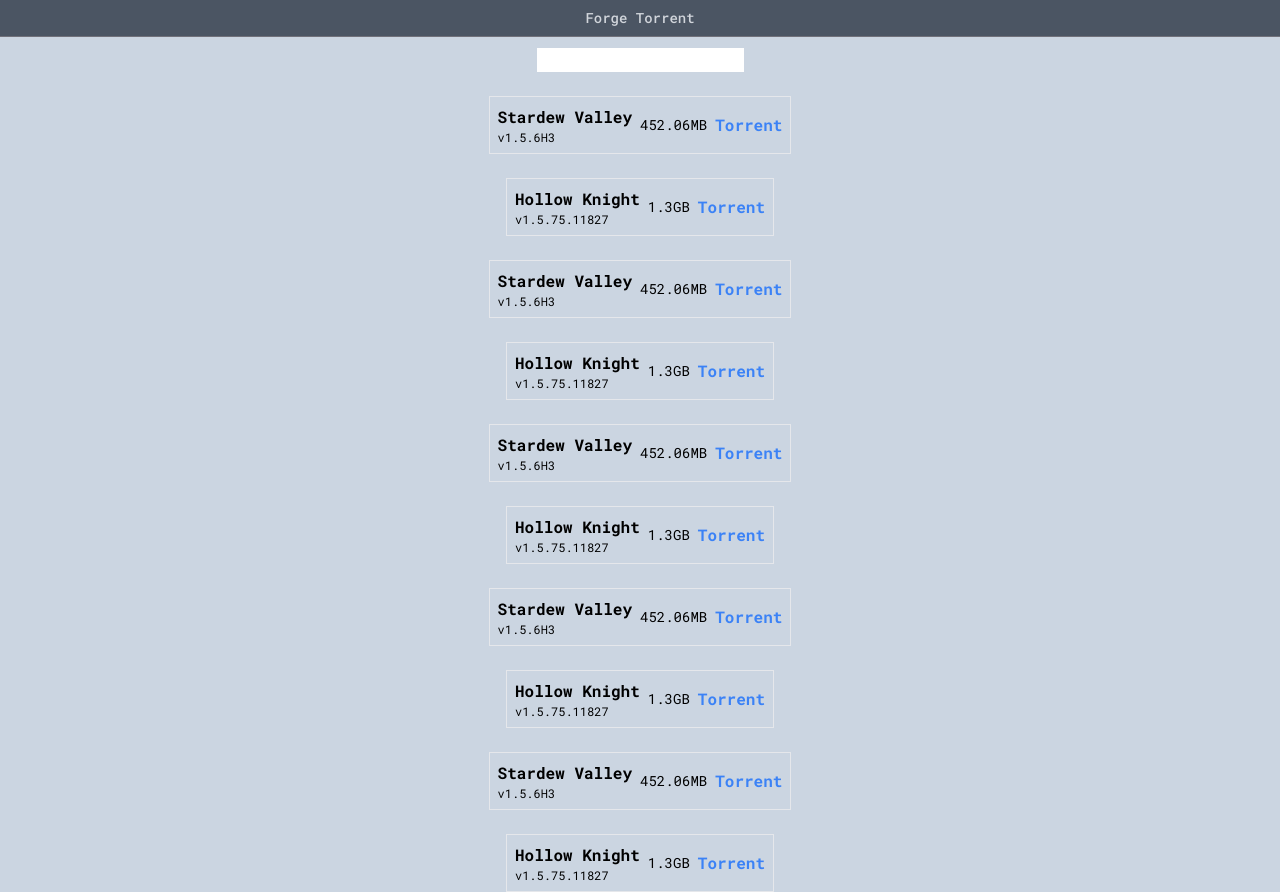
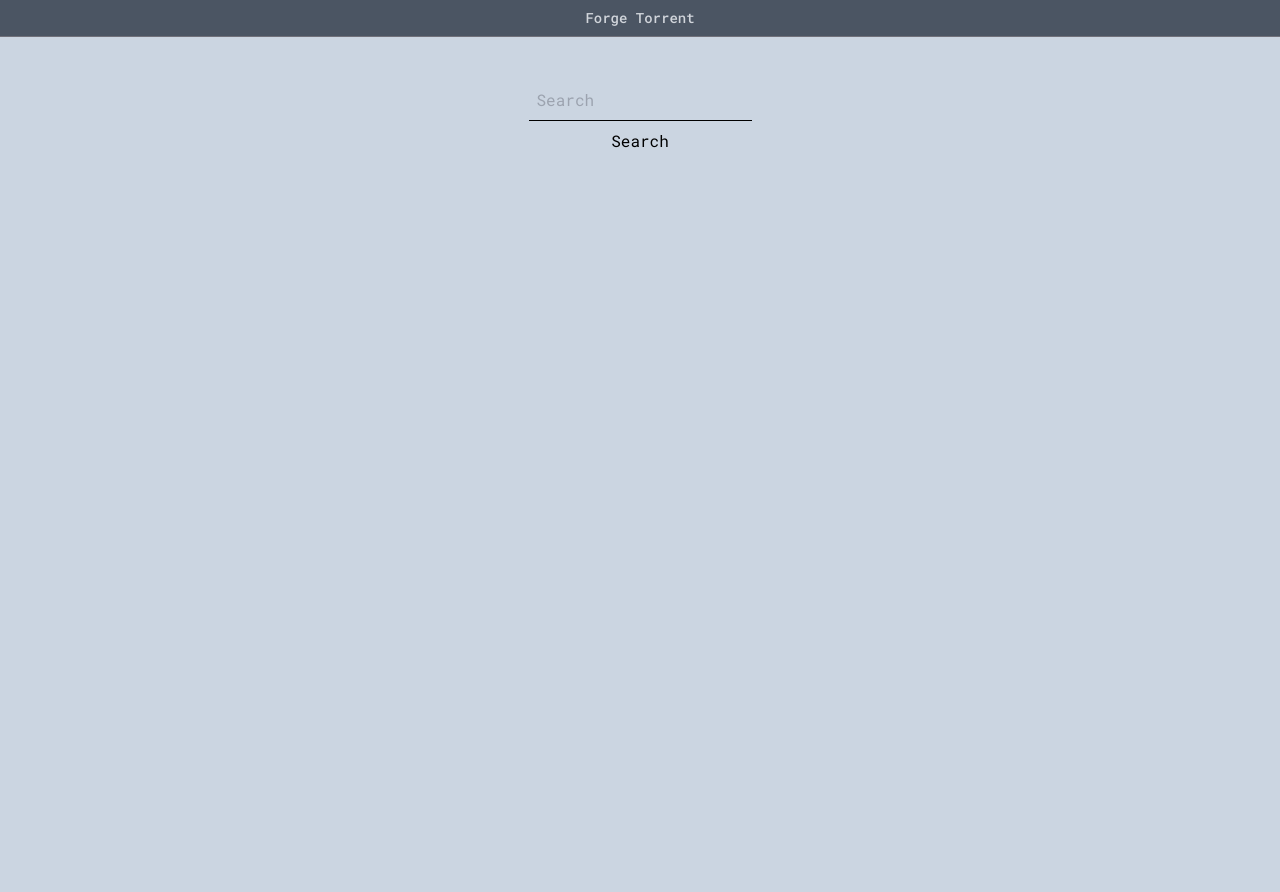
Before and after one commit to umarxd/forge-torrent, a Next.js app: page / in a window 1280 px wide. After the commit the page ends 800 px from the top, so only its background shows below. Built offline with nearby package versions, Linux system fonts and the light colour scheme.

Commit message:
add search functionality

```diff
--- a/Torrents.json
+++ b/Torrents.json
@@ -1,62 +1,29 @@
 [
   {
-    "name": "Stardew Valley ",
+    "name": "Stardew Valley",
     "magnetLink": "magnet:?xt=urn:btih:739E98F815286F8D6453864C4C2FE2D4CA43953F&dn=Stardew+Valley+v1.5.6H3&tr=http%3A%2F%2Fp4p.arenabg.com%3A1337%2Fannounce&tr=udp%3A%2F%2F47.ip-51-68-199.eu%3A6969%2Fannounce&tr=udp%3A%2F%2F9.rarbg.me%3A2780%2Fannounce&tr=udp%3A%2F%2F9.rarbg.to%3A2710%2Fannounce&tr=udp%3A%2F%2F9.rarbg.to%3A2730%2Fannounce&tr=udp%3A%2F%2F9.rarbg.to%3A2920%2Fannounce&tr=udp%3A%2F%2Fopen.stealth.si%3A80%2Fannounce&tr=udp%3A%2F%2Fopentracker.i2p.rocks%3A6969%2Fannounce&tr=udp%3A%2F%2Ftracker.coppersurfer.tk%3A6969%2Fannounce&tr=udp%3A%2F%2Ftracker.cyberia.is%3A6969%2Fannounce&tr=udp%3A%2F%2Ftracker.dler.org%3A6969%2Fannounce&tr=udp%3A%2F%2Ftracker.internetwarriors.net%3A1337%2Fannounce&tr=udp%3A%2F%2Ftracker.leechers-paradise.org%3A6969%2Fannounce&tr=udp%3A%2F%2Ftracker.openbittorrent.com%3A6969%2Fannounce&tr=udp%3A%2F%2Ftracker.opentrackr.org%3A1337&tr=udp%3A%2F%2Ftracker.pirateparty.gr%3A6969%2Fannounce&tr=udp%3A%2F%2Ftracker.tiny-vps.com%3A6969%2Fannounce&tr=udp%3A%2F%2Ftracker.torrent.eu.org%3A451%2Fannounce",
     "size": "452.06MB",
+    "type": "Game",
     "additionalNote": "v1.5.6H3"
   },
   {
     "name": "Hollow Knight",
     "magnetLink": "magnet:?xt=urn:btih:89B0B40E6B927FABEB3AD6E003B870FE0F1539AC&dn=Hollow+Knight+v1.5.75.11827&tr=http%3A%2F%2Fp4p.arenabg.com%3A1337%2Fannounce&tr=udp%3A%2F%2F47.ip-51-68-199.eu%3A6969%2Fannounce&tr=udp%3A%2F%2F9.rarbg.me%3A2780%2Fannounce&tr=udp%3A%2F%2F9.rarbg.to%3A2710%2Fannounce&tr=udp%3A%2F%2F9.rarbg.to%3A2730%2Fannounce&tr=udp%3A%2F%2F9.rarbg.to%3A2920%2Fannounce&tr=udp%3A%2F%2Fopen.stealth.si%3A80%2Fannounce&tr=udp%3A%2F%2Fopentracker.i2p.rocks%3A6969%2Fannounce&tr=udp%3A%2F%2Ftracker.coppersurfer.tk%3A6969%2Fannounce&tr=udp%3A%2F%2Ftracker.cyberia.is%3A6969%2Fannounce&tr=udp%3A%2F%2Ftracker.dler.org%3A6969%2Fannounce&tr=udp%3A%2F%2Ftracker.internetwarriors.net%3A1337%2Fannounce&tr=udp%3A%2F%2Ftracker.leechers-paradise.org%3A6969%2Fannounce&tr=udp%3A%2F%2Ftracker.openbittorrent.com%3A6969%2Fannounce&tr=udp%3A%2F%2Ftracker.opentrackr.org%3A1337&tr=udp%3A%2F%2Ftracker.pirateparty.gr%3A6969%2Fannounce&tr=udp%3A%2F%2Ftracker.tiny-vps.com%3A6969%2Fannounce&tr=udp%3A%2F%2Ftracker.torrent.eu.org%3A451%2Fannounce",
     "size": "1.3GB",
+    "type": "Game",
     "additionalNote": "v1.5.75.11827"
   },
   {
-    "name": "Stardew Valley ",
-    "magnetLink": "magnet:?xt=urn:btih:739E98F815286F8D6453864C4C2FE2D4CA43953F&dn=Stardew+Valley+v1.5.6H3&tr=http%3A%2F%2Fp4p.arenabg.com%3A1337%2Fannounce&tr=udp%3A%2F%2F47.ip-51-68-199.eu%3A6969%2Fannounce&tr=udp%3A%2F%2F9.rarbg.me%3A2780%2Fannounce&tr=udp%3A%2F%2F9.rarbg.to%3A2710%2Fannounce&tr=udp%3A%2F%2F9.rarbg.to%3A2730%2Fannounce&tr=udp%3A%2F%2F9.rarbg.to%3A2920%2Fannounce&tr=udp%3A%2F%2Fopen.stealth.si%3A80%2Fannounce&tr=udp%3A%2F%2Fopentracker.i2p.rocks%3A6969%2Fannounce&tr=udp%3A%2F%2Ftracker.coppersurfer.tk%3A6969%2Fannounce&tr=udp%3A%2F%2Ftracker.cyberia.is%3A6969%2Fannounce&tr=udp%3A%2F%2Ftracker.dler.org%3A6969%2Fannounce&tr=udp%3A%2F%2Ftracker.internetwarriors.net%3A1337%2Fannounce&tr=udp%3A%2F%2Ftracker.leechers-paradise.org%3A6969%2Fannounce&tr=udp%3A%2F%2Ftracker.openbittorrent.com%3A6969%2Fannounce&tr=udp%3A%2F%2Ftracker.opentrackr.org%3A1337&tr=udp%3A%2F%2Ftracker.pirateparty.gr%3A6969%2Fannounce&tr=udp%3A%2F%2Ftracker.tiny-vps.com%3A6969%2Fannounce&tr=udp%3A%2F%2Ftracker.torrent.eu.org%3A451%2Fannounce",
-    "size": "452.06MB",
-    "additionalNote": "v1.5.6H3"
+    "name": "The Sims 4: Deluxe Edition",
+    "magnetLink": "magnet:?xt=urn:btih:191cc64eea1fc3f10d96b56d21eaba14c56c044b&dn=The%20Sims%204%20%5bFitGirl%20Repack%5d&tr=http%3a%2f%2fp4p.arenabg.com%3a1337%2fannounce&tr=udp%3a%2f%2f47.ip-51-68-199.eu%3a6969%2fannounce&tr=udp%3a%2f%2f9.rarbg.me%3a2780%2fannounce&tr=udp%3a%2f%2f9.rarbg.to%3a2710%2fannounce&tr=udp%3a%2f%2f9.rarbg.to%3a2730%2fannounce&tr=udp%3a%2f%2f9.rarbg.to%3a2920%2fannounce&tr=udp%3a%2f%2fopen.stealth.si%3a80%2fannounce&tr=udp%3a%2f%2fopentracker.i2p.rocks%3a6969%2fannounce&tr=udp%3a%2f%2ftracker.coppersurfer.tk%3a6969%2fannounce&tr=udp%3a%2f%2ftracker.cyberia.is%3a6969%2fannounce&tr=udp%3a%2f%2ftracker.dler.org%3a6969%2fannounce&tr=udp%3a%2f%2ftracker.internetwarriors.net%3a1337%2fannounce&tr=udp%3a%2f%2ftracker.leechers-paradise.org%3a6969%2fannounce&tr=udp%3a%2f%2ftracker.openbittorrent.com%3a6969%2fannounce&tr=udp%3a%2f%2ftracker.opentrackr.org%3a1337&tr=udp%3a%2f%2ftracker.pirateparty.gr%3a6969%2fannounce&tr=udp%3a%2f%2ftracker.tiny-vps.com%3a6969%2fannounce&tr=udp%3a%2f%2ftracker.torrent.eu.org%3a451%2fannounce",
+    "size": "28.99GB",
+    "type": "Game",
+    "additionalNote": "v1.77.131.1030 All DLCs"
   },
   {
-    "name": "Hollow Knight",
-    "magnetLink": "magnet:?xt=urn:btih:89B0B40E6B927FABEB3AD6E003B870FE0F1539AC&dn=Hollow+Knight+v1.5.75.11827&tr=http%3A%2F%2Fp4p.arenabg.com%3A1337%2Fannounce&tr=udp%3A%2F%2F47.ip-51-68-199.eu%3A6969%2Fannounce&tr=udp%3A%2F%2F9.rarbg.me%3A2780%2Fannounce&tr=udp%3A%2F%2F9.rarbg.to%3A2710%2Fannounce&tr=udp%3A%2F%2F9.rarbg.to%3A2730%2Fannounce&tr=udp%3A%2F%2F9.rarbg.to%3A2920%2Fannounce&tr=udp%3A%2F%2Fopen.stealth.si%3A80%2Fannounce&tr=udp%3A%2F%2Fopentracker.i2p.rocks%3A6969%2Fannounce&tr=udp%3A%2F%2Ftracker.coppersurfer.tk%3A6969%2Fannounce&tr=udp%3A%2F%2Ftracker.cyberia.is%3A6969%2Fannounce&tr=udp%3A%2F%2Ftracker.dler.org%3A6969%2Fannounce&tr=udp%3A%2F%2Ftracker.internetwarriors.net%3A1337%2Fannounce&tr=udp%3A%2F%2Ftracker.leechers-paradise.org%3A6969%2Fannounce&tr=udp%3A%2F%2Ftracker.openbittorrent.com%3A6969%2Fannounce&tr=udp%3A%2F%2Ftracker.opentrackr.org%3A1337&tr=udp%3A%2F%2Ftracker.pirateparty.gr%3A6969%2Fannounce&tr=udp%3A%2F%2Ftracker.tiny-vps.com%3A6969%2Fannounce&tr=udp%3A%2F%2Ftracker.torrent.eu.org%3A451%2Fannounce",
-    "size": "1.3GB",
-    "additionalNote": "v1.5.75.11827"
-  },
-  {
-    "name": "Stardew Valley ",
-    "magnetLink": "magnet:?xt=urn:btih:739E98F815286F8D6453864C4C2FE2D4CA43953F&dn=Stardew+Valley+v1.5.6H3&tr=http%3A%2F%2Fp4p.arenabg.com%3A1337%2Fannounce&tr=udp%3A%2F%2F47.ip-51-68-199.eu%3A6969%2Fannounce&tr=udp%3A%2F%2F9.rarbg.me%3A2780%2Fannounce&tr=udp%3A%2F%2F9.rarbg.to%3A2710%2Fannounce&tr=udp%3A%2F%2F9.rarbg.to%3A2730%2Fannounce&tr=udp%3A%2F%2F9.rarbg.to%3A2920%2Fannounce&tr=udp%3A%2F%2Fopen.stealth.si%3A80%2Fannounce&tr=udp%3A%2F%2Fopentracker.i2p.rocks%3A6969%2Fannounce&tr=udp%3A%2F%2Ftracker.coppersurfer.tk%3A6969%2Fannounce&tr=udp%3A%2F%2Ftracker.cyberia.is%3A6969%2Fannounce&tr=udp%3A%2F%2Ftracker.dler.org%3A6969%2Fannounce&tr=udp%3A%2F%2Ftracker.internetwarriors.net%3A1337%2Fannounce&tr=udp%3A%2F%2Ftracker.leechers-paradise.org%3A6969%2Fannounce&tr=udp%3A%2F%2Ftracker.openbittorrent.com%3A6969%2Fannounce&tr=udp%3A%2F%2Ftracker.opentrackr.org%3A1337&tr=udp%3A%2F%2Ftracker.pirateparty.gr%3A6969%2Fannounce&tr=udp%3A%2F%2Ftracker.tiny-vps.com%3A6969%2Fannounce&tr=udp%3A%2F%2Ftracker.torrent.eu.org%3A451%2Fannounce",
-    "size": "452.06MB",
-    "additionalNote": "v1.5.6H3"
-  },
-  {
-    "name": "Hollow Knight",
-    "magnetLink": "magnet:?xt=urn:btih:89B0B40E6B927FABEB3AD6E003B870FE0F1539AC&dn=Hollow+Knight+v1.5.75.11827&tr=http%3A%2F%2Fp4p.arenabg.com%3A1337%2Fannounce&tr=udp%3A%2F%2F47.ip-51-68-199.eu%3A6969%2Fannounce&tr=udp%3A%2F%2F9.rarbg.me%3A2780%2Fannounce&tr=udp%3A%2F%2F9.rarbg.to%3A2710%2Fannounce&tr=udp%3A%2F%2F9.rarbg.to%3A2730%2Fannounce&tr=udp%3A%2F%2F9.rarbg.to%3A2920%2Fannounce&tr=udp%3A%2F%2Fopen.stealth.si%3A80%2Fannounce&tr=udp%3A%2F%2Fopentracker.i2p.rocks%3A6969%2Fannounce&tr=udp%3A%2F%2Ftracker.coppersurfer.tk%3A6969%2Fannounce&tr=udp%3A%2F%2Ftracker.cyberia.is%3A6969%2Fannounce&tr=udp%3A%2F%2Ftracker.dler.org%3A6969%2Fannounce&tr=udp%3A%2F%2Ftracker.internetwarriors.net%3A1337%2Fannounce&tr=udp%3A%2F%2Ftracker.leechers-paradise.org%3A6969%2Fannounce&tr=udp%3A%2F%2Ftracker.openbittorrent.com%3A6969%2Fannounce&tr=udp%3A%2F%2Ftracker.opentrackr.org%3A1337&tr=udp%3A%2F%2Ftracker.pirateparty.gr%3A6969%2Fannounce&tr=udp%3A%2F%2Ftracker.tiny-vps.com%3A6969%2Fannounce&tr=udp%3A%2F%2Ftracker.torrent.eu.org%3A451%2Fannounce",
-    "size": "1.3GB",
-    "additionalNote": "v1.5.75.11827"
-  },
-  {
-    "name": "Stardew Valley ",
-    "magnetLink": "magnet:?xt=urn:btih:739E98F815286F8D6453864C4C2FE2D4CA43953F&dn=Stardew+Valley+v1.5.6H3&tr=http%3A%2F%2Fp4p.arenabg.com%3A1337%2Fannounce&tr=udp%3A%2F%2F47.ip-51-68-199.eu%3A6969%2Fannounce&tr=udp%3A%2F%2F9.rarbg.me%3A2780%2Fannounce&tr=udp%3A%2F%2F9.rarbg.to%3A2710%2Fannounce&tr=udp%3A%2F%2F9.rarbg.to%3A2730%2Fannounce&tr=udp%3A%2F%2F9.rarbg.to%3A2920%2Fannounce&tr=udp%3A%2F%2Fopen.stealth.si%3A80%2Fannounce&tr=udp%3A%2F%2Fopentracker.i2p.rocks%3A6969%2Fannounce&tr=udp%3A%2F%2Ftracker.coppersurfer.tk%3A6969%2Fannounce&tr=udp%3A%2F%2Ftracker.cyberia.is%3A6969%2Fannounce&tr=udp%3A%2F%2Ftracker.dler.org%3A6969%2Fannounce&tr=udp%3A%2F%2Ftracker.internetwarriors.net%3A1337%2Fannounce&tr=udp%3A%2F%2Ftracker.leechers-paradise.org%3A6969%2Fannounce&tr=udp%3A%2F%2Ftracker.openbittorrent.com%3A6969%2Fannounce&tr=udp%3A%2F%2Ftracker.opentrackr.org%3A1337&tr=udp%3A%2F%2Ftracker.pirateparty.gr%3A6969%2Fannounce&tr=udp%3A%2F%2Ftracker.tiny-vps.com%3A6969%2Fannounce&tr=udp%3A%2F%2Ftracker.torrent.eu.org%3A451%2Fannounce",
-    "size": "452.06MB",
-    "additionalNote": "v1.5.6H3"
-  },
-  {
-    "name": "Hollow Knight",
-    "magnetLink": "magnet:?xt=urn:btih:89B0B40E6B927FABEB3AD6E003B870FE0F1539AC&dn=Hollow+Knight+v1.5.75.11827&tr=http%3A%2F%2Fp4p.arenabg.com%3A1337%2Fannounce&tr=udp%3A%2F%2F47.ip-51-68-199.eu%3A6969%2Fannounce&tr=udp%3A%2F%2F9.rarbg.me%3A2780%2Fannounce&tr=udp%3A%2F%2F9.rarbg.to%3A2710%2Fannounce&tr=udp%3A%2F%2F9.rarbg.to%3A2730%2Fannounce&tr=udp%3A%2F%2F9.rarbg.to%3A2920%2Fannounce&tr=udp%3A%2F%2Fopen.stealth.si%3A80%2Fannounce&tr=udp%3A%2F%2Fopentracker.i2p.rocks%3A6969%2Fannounce&tr=udp%3A%2F%2Ftracker.coppersurfer.tk%3A6969%2Fannounce&tr=udp%3A%2F%2Ftracker.cyberia.is%3A6969%2Fannounce&tr=udp%3A%2F%2Ftracker.dler.org%3A6969%2Fannounce&tr=udp%3A%2F%2Ftracker.internetwarriors.net%3A1337%2Fannounce&tr=udp%3A%2F%2Ftracker.leechers-paradise.org%3A6969%2Fannounce&tr=udp%3A%2F%2Ftracker.openbittorrent.com%3A6969%2Fannounce&tr=udp%3A%2F%2Ftracker.opentrackr.org%3A1337&tr=udp%3A%2F%2Ftracker.pirateparty.gr%3A6969%2Fannounce&tr=udp%3A%2F%2Ftracker.tiny-vps.com%3A6969%2Fannounce&tr=udp%3A%2F%2Ftracker.torrent.eu.org%3A451%2Fannounce",
-    "size": "1.3GB",
-    "additionalNote": "v1.5.75.11827"
-  },
-  {
-    "name": "Stardew Valley ",
-    "magnetLink": "magnet:?xt=urn:btih:739E98F815286F8D6453864C4C2FE2D4CA43953F&dn=Stardew+Valley+v1.5.6H3&tr=http%3A%2F%2Fp4p.arenabg.com%3A1337%2Fannounce&tr=udp%3A%2F%2F47.ip-51-68-199.eu%3A6969%2Fannounce&tr=udp%3A%2F%2F9.rarbg.me%3A2780%2Fannounce&tr=udp%3A%2F%2F9.rarbg.to%3A2710%2Fannounce&tr=udp%3A%2F%2F9.rarbg.to%3A2730%2Fannounce&tr=udp%3A%2F%2F9.rarbg.to%3A2920%2Fannounce&tr=udp%3A%2F%2Fopen.stealth.si%3A80%2Fannounce&tr=udp%3A%2F%2Fopentracker.i2p.rocks%3A6969%2Fannounce&tr=udp%3A%2F%2Ftracker.coppersurfer.tk%3A6969%2Fannounce&tr=udp%3A%2F%2Ftracker.cyberia.is%3A6969%2Fannounce&tr=udp%3A%2F%2Ftracker.dler.org%3A6969%2Fannounce&tr=udp%3A%2F%2Ftracker.internetwarriors.net%3A1337%2Fannounce&tr=udp%3A%2F%2Ftracker.leechers-paradise.org%3A6969%2Fannounce&tr=udp%3A%2F%2Ftracker.openbittorrent.com%3A6969%2Fannounce&tr=udp%3A%2F%2Ftracker.opentrackr.org%3A1337&tr=udp%3A%2F%2Ftracker.pirateparty.gr%3A6969%2Fannounce&tr=udp%3A%2F%2Ftracker.tiny-vps.com%3A6969%2Fannounce&tr=udp%3A%2F%2Ftracker.torrent.eu.org%3A451%2Fannounce",
-    "size": "452.06MB",
-    "additionalNote": "v1.5.6H3"
-  },
-  {
-    "name": "Hollow Knight",
-    "magnetLink": "magnet:?xt=urn:btih:89B0B40E6B927FABEB3AD6E003B870FE0F1539AC&dn=Hollow+Knight+v1.5.75.11827&tr=http%3A%2F%2Fp4p.arenabg.com%3A1337%2Fannounce&tr=udp%3A%2F%2F47.ip-51-68-199.eu%3A6969%2Fannounce&tr=udp%3A%2F%2F9.rarbg.me%3A2780%2Fannounce&tr=udp%3A%2F%2F9.rarbg.to%3A2710%2Fannounce&tr=udp%3A%2F%2F9.rarbg.to%3A2730%2Fannounce&tr=udp%3A%2F%2F9.rarbg.to%3A2920%2Fannounce&tr=udp%3A%2F%2Fopen.stealth.si%3A80%2Fannounce&tr=udp%3A%2F%2Fopentracker.i2p.rocks%3A6969%2Fannounce&tr=udp%3A%2F%2Ftracker.coppersurfer.tk%3A6969%2Fannounce&tr=udp%3A%2F%2Ftracker.cyberia.is%3A6969%2Fannounce&tr=udp%3A%2F%2Ftracker.dler.org%3A6969%2Fannounce&tr=udp%3A%2F%2Ftracker.internetwarriors.net%3A1337%2Fannounce&tr=udp%3A%2F%2Ftracker.leechers-paradise.org%3A6969%2Fannounce&tr=udp%3A%2F%2Ftracker.openbittorrent.com%3A6969%2Fannounce&tr=udp%3A%2F%2Ftracker.opentrackr.org%3A1337&tr=udp%3A%2F%2Ftracker.pirateparty.gr%3A6969%2Fannounce&tr=udp%3A%2F%2Ftracker.tiny-vps.com%3A6969%2Fannounce&tr=udp%3A%2F%2Ftracker.torrent.eu.org%3A451%2Fannounce",
-    "size": "1.3GB",
-    "additionalNote": "v1.5.75.11827"
+    "name": "GTA V",
+    "magnetLink": "magnet:?xt=urn:btih:1D65688E2B898163EA2959D06CFEFD41320B8C3B&dn=GTA+V+-+Grand+Theft+Auto+V+-+Rjaa&tr=http%3A%2F%2Fp4p.arenabg.com%3A1337%2Fannounce&tr=udp%3A%2F%2F47.ip-51-68-199.eu%3A6969%2Fannounce&tr=udp%3A%2F%2F9.rarbg.me%3A2780%2Fannounce&tr=udp%3A%2F%2F9.rarbg.to%3A2710%2Fannounce&tr=udp%3A%2F%2F9.rarbg.to%3A2730%2Fannounce&tr=udp%3A%2F%2F9.rarbg.to%3A2920%2Fannounce&tr=udp%3A%2F%2Fopen.stealth.si%3A80%2Fannounce&tr=udp%3A%2F%2Fopentracker.i2p.rocks%3A6969%2Fannounce&tr=udp%3A%2F%2Ftracker.coppersurfer.tk%3A6969%2Fannounce&tr=udp%3A%2F%2Ftracker.cyberia.is%3A6969%2Fannounce&tr=udp%3A%2F%2Ftracker.dler.org%3A6969%2Fannounce&tr=udp%3A%2F%2Ftracker.internetwarriors.net%3A1337%2Fannounce&tr=udp%3A%2F%2Ftracker.leechers-paradise.org%3A6969%2Fannounce&tr=udp%3A%2F%2Ftracker.openbittorrent.com%3A6969%2Fannounce&tr=udp%3A%2F%2Ftracker.opentrackr.org%3A1337&tr=udp%3A%2F%2Ftracker.pirateparty.gr%3A6969%2Fannounce&tr=udp%3A%2F%2Ftracker.tiny-vps.com%3A6969%2Fannounce&tr=udp%3A%2F%2Ftracker.torrent.eu.org%3A451%2Fannounce",
+    "size": "59.03GB",
+    "type": "Game"
   }
 ]
--- a/src/app/layout.tsx
+++ b/src/app/layout.tsx
@@ -15,10 +15,7 @@
   children: React.ReactNode;
 }) {
   return (
-    <html
-      className={`${roboto_mono.className} bg-slate-300 text-white`}
-      lang="tr"
-    >
+    <html className={`${roboto_mono.className} bg-slate-300`} lang="tr">
       <body className="mx-auto h-full">
         <Navbar />
         <div className="mt-12">{children}</div>
--- a/src/app/page.tsx
+++ b/src/app/page.tsx
@@ -1,20 +1,56 @@
+"use client";
+
 import Torrent from "@/components/Torrent";
 import Torrents from "../../Torrents.json";
+import { ChangeEvent, useState } from "react";
+import { TorrentProps } from "../../types/TorrentProps";
 
 const page = () => {
+  const [input, setInput] = useState<string>("");
+  const [queryList, setQueryList] = useState<TorrentProps[]>([]);
+
+  const search = (e: React.FormEvent<HTMLFormElement>, input: string) => {
+    setQueryList([]);
+    e.preventDefault();
+    Torrents.forEach((element) => {
+      if (!input) return;
+      if (
+        input.toLowerCase().trim() ===
+        element.name.slice(0, input.trim().length).toLowerCase()
+      ) {
+        setQueryList((queryList) => [...queryList, element]);
+      }
+    });
+  };
+
   return (
     <div className="text-black">
-      <div className="flex justify-center items-center">
-        <input type="text" className="text-black" />
-      </div>
+      <form
+        onSubmit={(e) => search(e, input)}
+        className="flex flex-col gap-2 justify-center items-center mt-20"
+      >
+        <input
+          value={input}
+          onChange={(e: ChangeEvent<HTMLInputElement>) =>
+            setInput(e.target.value)
+          }
+          type="text"
+          autoFocus
+          placeholder="Search"
+          className="text-black bg-slate-300 p-2 outline-none border-b border-black"
+        />
+        <button>Search</button>
+      </form>
 
       <div className="flex flex-col gap-6 items-center mt-6">
-        {Torrents.map((t) => (
+        {queryList[0] &&
+          queryList.map((t) => (
             <Torrent
-            key={Torrents.findIndex(Torrent)}
+              key={t.name}
               name={t.name}
               magnetLink={t.magnetLink}
               size={t.size}
+              type={t.type}
               additionalNote={t.additionalNote}
             />
           ))}
--- a/src/components/Torrent.tsx
+++ b/src/components/Torrent.tsx
@@ -1,9 +1,4 @@
-interface TorrentProps {
-  name: string;
-  magnetLink: string;
-  size: string;
-  additionalNote: string | undefined;
-}
+import { TorrentProps } from "../../types/TorrentProps";
 
 const Torrent: React.FC<TorrentProps> = ({
   name,
@@ -12,7 +7,7 @@
   additionalNote,
 }) => {
   return (
-    <div className="border p-2 flex gap-2 justify-center items-center">
+    <div className="p-2 flex gap-2 justify-center items-center">
       <div>
         <div className="text-md font-bold">{name}</div>
         <div className="text-xs">{additionalNote}</div>
--- /dev/null
+++ b/types/TorrentProps.ts
@@ -0,0 +1,7 @@
+export interface TorrentProps {
+  name: string;
+  magnetLink: string;
+  size: string;
+  type: string;
+  additionalNote?: string;
+}
```
Lines whose indentation alone changed are shown as unchanged.
